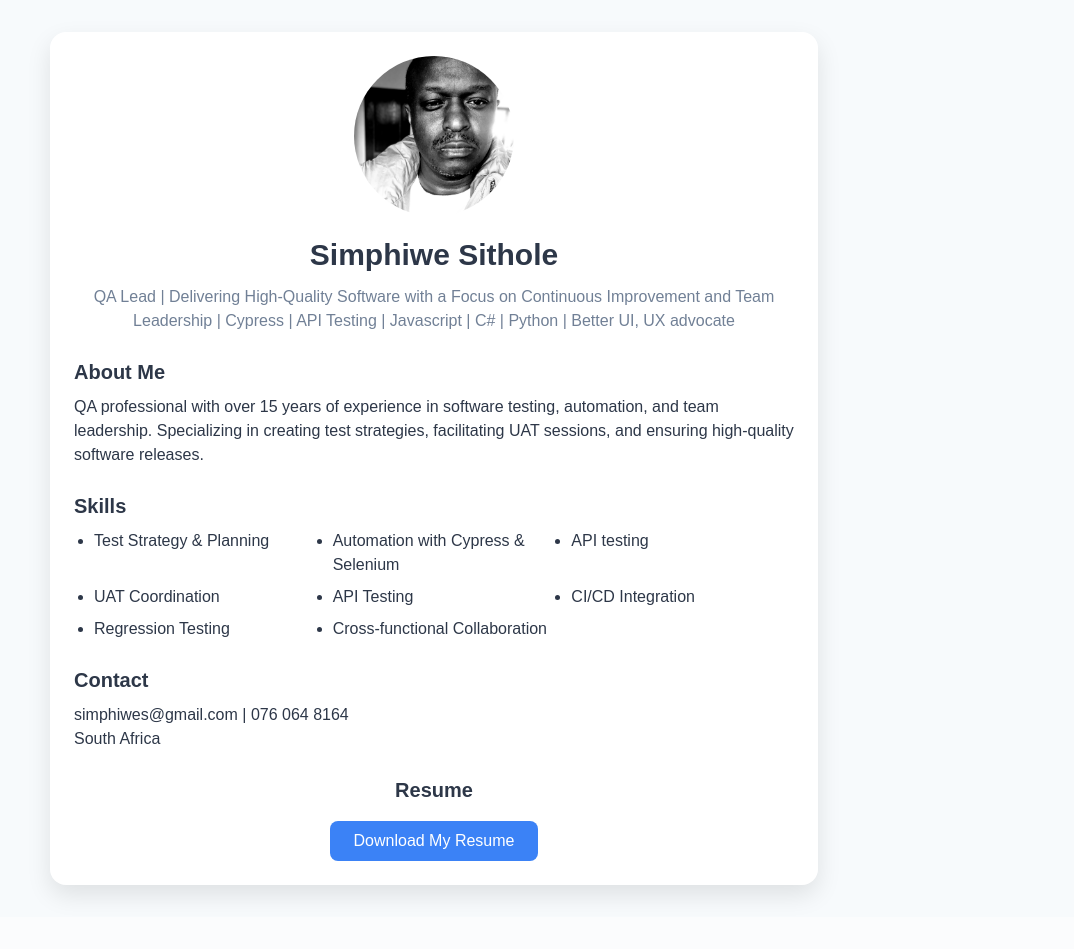
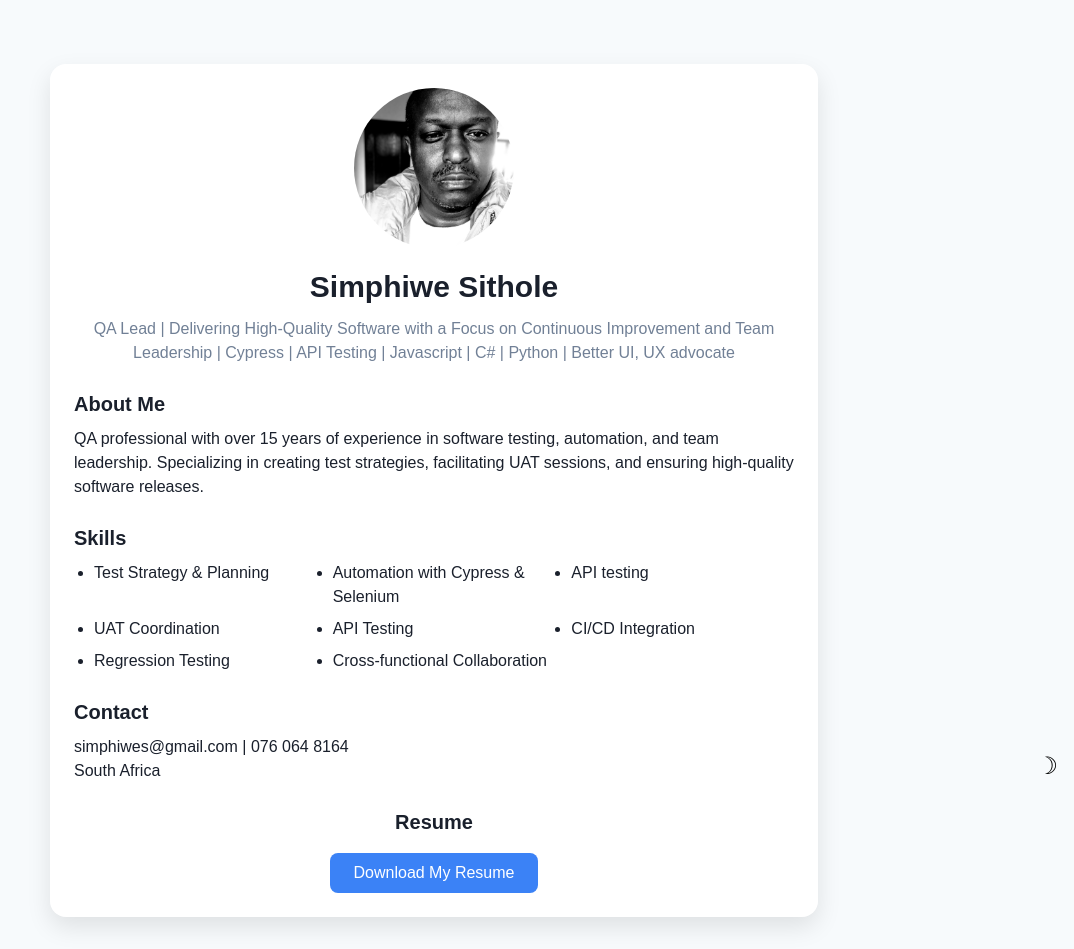
Before and after one commit to thinksttecheval/my_profile_flask, a Flask app: page / in a window 1280 px wide. Shown: the whole page, without its empty margins (206-1280 px from the left). Before the commit the page ends 900 px from the top, so only its background shows below. Run offline with Flask 3, Linux system fonts and the light colour scheme.

Commit message:
Added Dark mode

```diff
--- a/static/styles.css
+++ b/static/styles.css
@@ -1,16 +1,24 @@
-/* === Body === */
+/* Base Light Mode */
 .page-body {
     background-color: #f7fafc;
-    color: #2d3748;
+    color: #1a202c;
     font-family: sans-serif;
+    transition: background-color 0.5s ease, color 0.5s ease;
   }
 
-  /* === Container and Card === */
+  /* Dark Mode Body */
+  .dark .page-body {
+    background-color: #1a202c;
+    color: #f7fafc;
+  }
+
+  /* Container and Card */
   .page-container {
     max-width: 800px;
     margin: 0 auto;
     padding: 2rem 1rem;
     animation: slideInRight 2.5s ease-out forwards;
+    position: relative; /* For positioning the toggle button */
   }
 
   .card {
@@ -18,9 +26,17 @@
     border-radius: 1rem;
     padding: 1.5rem;
     box-shadow: 0 10px 25px rgba(0, 0, 0, 0.1);
+    transition: background-color 0.5s ease, color 0.5s ease;
+    position: relative;
   }
 
-  /* === Profile Image === */
+  /* Dark Mode Card */
+  .dark .card {
+    background-color: #2d3748;
+    color: #edf2f7;
+  }
+
+  /* Profile Image */
   .profile-img {
     margin: 0 auto;
     border-radius: 9999px;
@@ -29,7 +45,7 @@
     object-fit: cover;
   }
 
-  /* === Headings === */
+  /* Headings */
   .name-title {
     font-size: 1.875rem;
     font-weight: 700;
@@ -39,6 +55,10 @@
   .tagline {
     color: #718096;
     margin-top: 0.5rem;
+  }
+
+  .dark .tagline {
+    color: #cbd5e0;
   }
 
   .section {
@@ -51,7 +71,7 @@
     margin-bottom: 0.5rem;
   }
 
-  /* === Skills List === */
+  /* Skills List */
   .skills-list {
     list-style-type: disc;
     padding-left: 1.25rem;
@@ -60,7 +80,7 @@
     gap: 0.5rem 1rem;
   }
 
-  /* === Resume Button === */
+  /* Resume Button */
   .resume-button-wrapper {
     margin-top: 1rem;
     display: flex;
@@ -80,7 +100,30 @@
     background-color: #2563eb;
   }
 
-  /* === Slide-In Animation === */
+  /* Dark Mode Toggle Button */
+  .dark-toggle-btn {
+    position: absolute;
+    bottom: 1rem;
+    right: 1rem;
+    background: transparent;
+    border: none;
+    cursor: pointer;
+    font-size: 1.5rem;
+    transition: color 0.3s ease;
+  }
+
+  /* Icon color and content based on mode */
+  .dark-toggle-btn::before {
+    content: "\263D"; /* Black crescent moon */
+    color: #000000;
+  }
+
+  .dark .dark-toggle-btn::before {
+    content: "\2600"; /* White sun */
+    color: #ffffff;
+  }
+
+  /* Slide-In Animation */
   @keyframes slideInRight {
     0% {
       transform: translateX(100%);
--- a/templates/index.html
+++ b/templates/index.html
@@ -12,7 +12,16 @@
   <link rel="stylesheet" href="{{ url_for('static', filename='styles.css') }}">
 </head>
 <body class="page-body">
-  <div class="page-container">
+
+  <!-- Dark Mode Toggle Button -->
+  <div class="flex justify-end p-4">
+    <button class="dark-toggle-btn" onclick="toggleDarkMode()" aria-label="Toggle dark mode">
+  </button>
+
+  </div>
+  <!-- End Dark Mode Toggle -->
+
+  <div class="page-container slide-in">
     <div class="card">
       <div class="text-center">
         <img src="{{ url_for('static', filename='profile.jpg') }}" alt="Profile Picture" class="profile-img">
@@ -62,5 +71,12 @@
       </div>
     </div>
   </div>
+
+  <!-- Dark Mode Toggle Script -->
+  <script>
+    function toggleDarkMode() {
+      document.documentElement.classList.toggle('dark');
+    }
+  </script>
 </body>
 </html>
```
